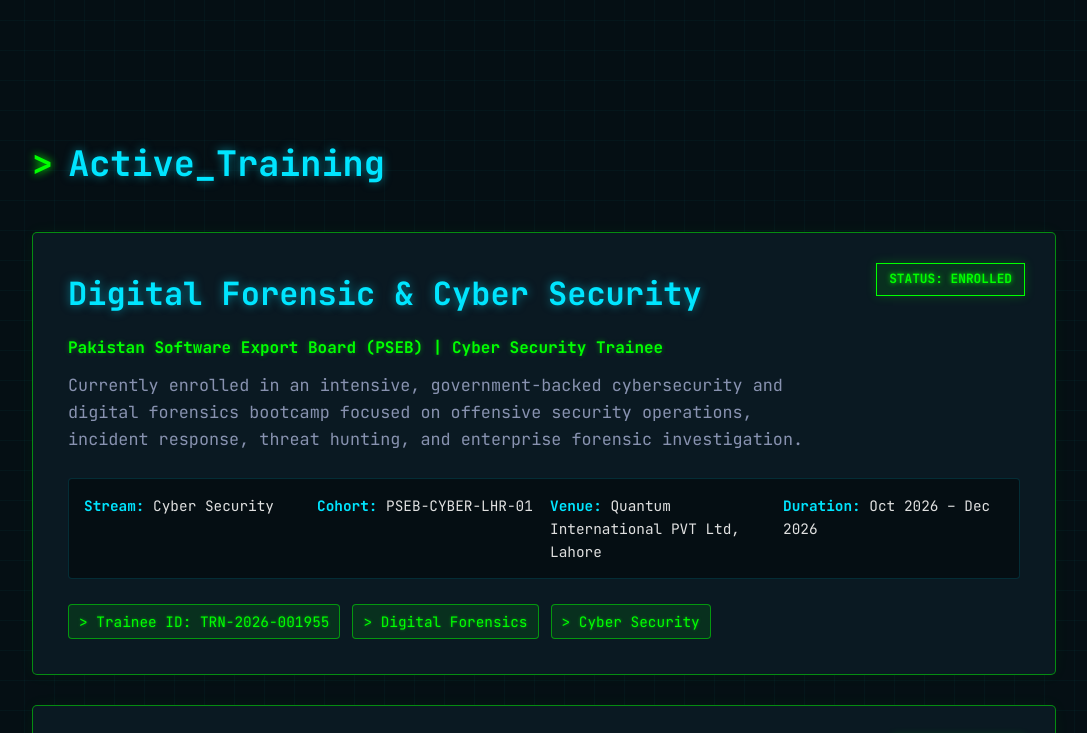
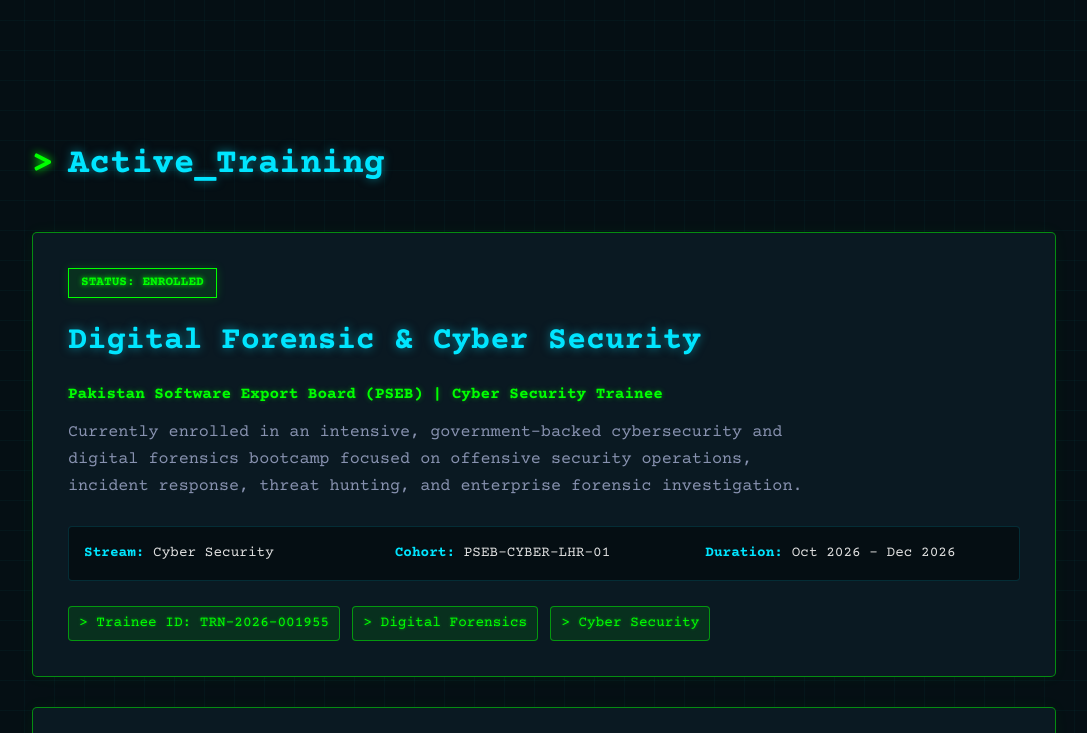
Before and after one commit to ahmadbuttvu/ahmadbuttvu.github.io, a plain HTML site: page index.html in a window 1280 px wide. Shown: the part 1360-2093 px from the top of the page, without its empty margins (96-1183 px from the left). Drawn offline with nearby package versions, Linux system fonts and the light colour scheme.

Commit message:
Change font to Courier Prime and update styles

```diff
--- a/index.html
+++ b/index.html
@@ -14,7 +14,7 @@
     <!-- Same monospace font on every device (fixes laptop vs mobile font mismatch) -->
     <link rel="preconnect" href="https://fonts.googleapis.com">
     <link rel="preconnect" href="https://fonts.gstatic.com" crossorigin>
-    <link href="https://fonts.googleapis.com/css2?family=JetBrains+Mono:wght@400;700&display=swap" rel="stylesheet">
+    <link href="https://fonts.googleapis.com/css2?family=Courier+Prime:wght@400;700&display=swap" rel="stylesheet">
 
     <style>
         :root {
@@ -26,7 +26,7 @@
             --text-light: #e0e0e0;
             --text-muted: #8892b0;
             --border-color: rgba(0, 229, 255, 0.2);
-            --font-mono: 'JetBrains Mono', 'Fira Code', Consolas, Menlo, 'DejaVu Sans Mono', 'Liberation Mono', monospace;
+            --font-mono: 'Courier Prime', 'Courier New', Courier, monospace;
         }
 
         * {
@@ -120,8 +120,18 @@
             justify-content: center;
             padding: 60px 10%;
             position: relative;
-            /* fades to 0 inside the box, so no visible hard edge */
-            background: radial-gradient(ellipse 60% 70% at 85% 50%, rgba(0,255,0,0.08) 0%, transparent 100%);
+        }
+
+        /* Green glow now lives on the whole page (fixed), so it never gets cut at the hero's bottom edge */
+        body::before {
+            content: '';
+            position: fixed;
+            inset: 0;
+            z-index: -1;
+            pointer-events: none;
+            background:
+                radial-gradient(ellipse 70% 60% at 85% 35%, rgba(0, 255, 0, 0.10) 0%, transparent 100%),
+                radial-gradient(ellipse 60% 50% at 10% 90%, rgba(0, 229, 255, 0.05) 0%, transparent 100%);
         }
 
         .sys-login {
@@ -382,9 +392,11 @@
         }
 
         .status-badge {
-            position: absolute;
-            top: 30px;
-            right: 30px;
+            /* sits above the title instead of floating over it, so it never overlaps long headings */
+            position: relative;
+            display: inline-block;
+            margin-bottom: 18px;
+            line-height: 1.4;
             border: 1px solid var(--cyan-glow);
             color: var(--cyan-glow);
             padding: 5px 12px;
@@ -878,7 +890,6 @@
                 <div class="training-meta">
                     <div class="meta-item"><span class="meta-label">Stream:</span> Cyber Security</div>
                     <div class="meta-item"><span class="meta-label">Cohort:</span> PSEB-CYBER-LHR-01</div>
-                    <div class="meta-item"><span class="meta-label">Venue:</span> Quantum International PVT Ltd, Lahore</div>
                     <div class="meta-item"><span class="meta-label">Duration:</span> Oct 2026 – Dec 2026</div>
                 </div>
 
```
